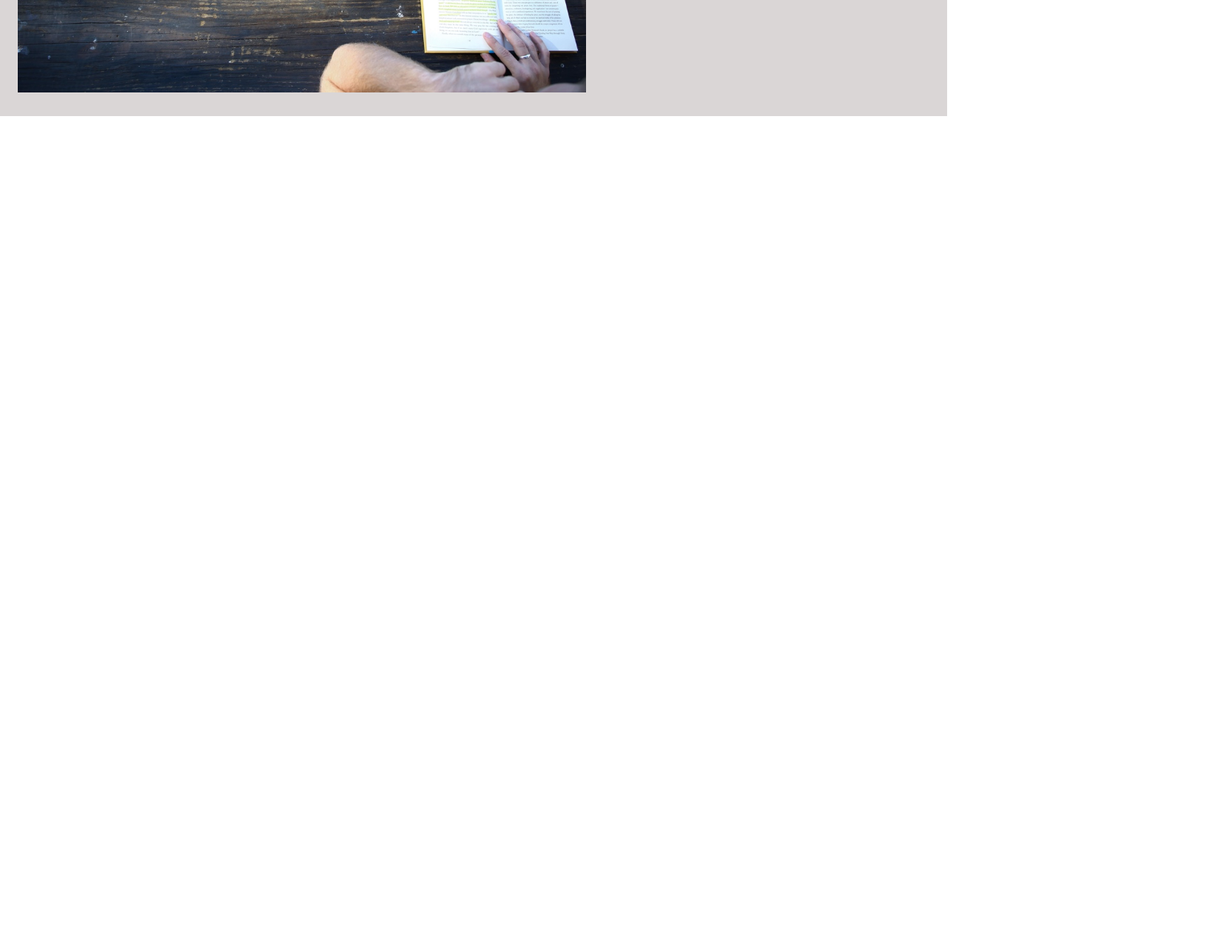
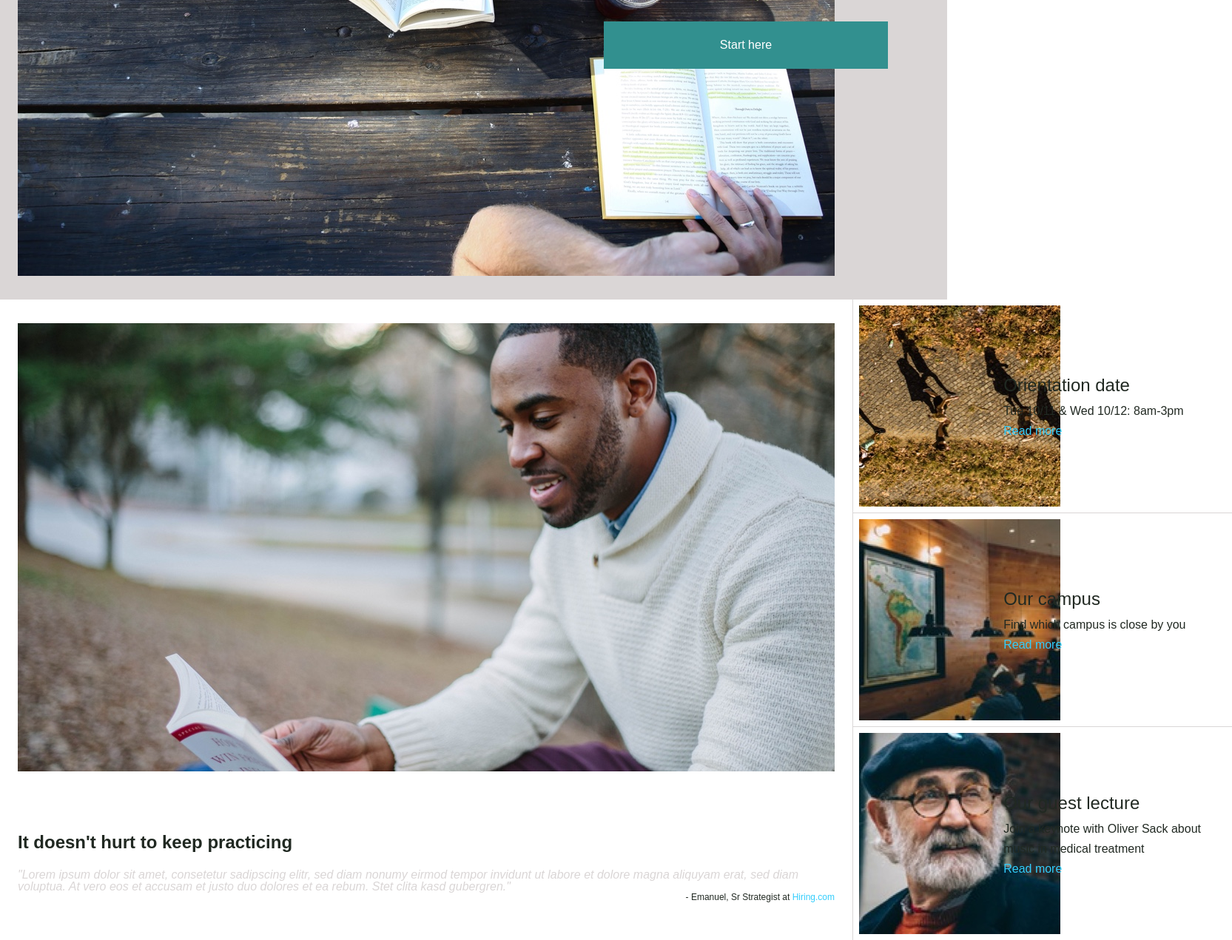
Before and after one commit to Pebesch/ColmarAcademy, a plain HTML site: page index.html in a window 1280 px wide. Shown: the part 539-1810 px from the top of the page at 74% size, 1665 px wide, since content can reach past the window. Before the commit the page ends 800 px from the top, so only its background shows below. Drawn offline with Linux system fonts and the light colour scheme.

Commit message:
Information section, minor flaws, overflow

```diff
--- a/index.html
+++ b/index.html
@@ -45,6 +45,58 @@
         </div>
       </div>
 
+      <!--Information section-->
+      <div class="information flex-container">
+
+        <!--Left panel-->
+        <div class="information-practice flex-container">
+          <div class="image-container">
+            <img src="./resources/images/information-main.jpg" alt="Man practicing">
+          </div>
+          <div class="information-practice-textcontent">
+            <h2>It doesn't hurt to keep practicing</h2>
+            <p class="quote light-grey-text">"Lorem ipsum dolor sit amet, consetetur sadipscing elitr, sed diam nonumy eirmod tempor invidunt ut labore et dolore magna aliquyam erat, sed diam voluptua. At vero eos et accusam et justo duo dolores et ea rebum. Stet clita kasd gubergren."</p>
+            <p class="cited">- Emanuel, Sr Strategist at <a href="#">Hiring.com</a></p>
+          </div>
+        </div>
+
+        <!--Right panel-->
+        <div class="information-thumbnails flex-container">
+
+          <div class="information-thumbnail flex-container">
+            <div class="thumbnail-image-container">
+              <img src="./resources/images/information-orientation.jpg" alt="Information days">
+            </div>
+            <div class="thumbnail-textcontent flex-container">
+              <h2>Orientation date</h2>
+              <p>Tue 10/11 & Wed 10/12: 8am-3pm</p>
+              <a href="#">Read more</a>
+            </div>
+          </div>
+
+          <div class="information-thumbnail flex-container">
+            <div class="thumbnail-image-container">
+              <img src="./resources/images/information-campus.jpg" alt="Campus">
+            </div>
+            <div class="thumbnail-textcontent flex-container">
+              <h2>Our campus</h2>
+              <p>Find which campus is close by you</p>
+              <a href="#">Read more</a>
+            </div>
+          </div>
+
+          <div class="information-thumbnail flex-container">
+            <div class="thumbnail-image-container">
+              <img src="./resources/images/information-guest-lecture.jpg" alt="Guest lectures">
+            </div>
+            <div class="thumbnail-textcontent flex-container">
+              <h2>Our guest lecture</h2>
+              <p>Join a keynote with Oliver Sack about music in medical treatment</p>
+              <a href="#">Read more</a>
+            </div>
+          </div>
+        </div>
+      </div>
     </div>
   </body>
 </html>
--- a/resources/css/style.css
+++ b/resources/css/style.css
@@ -3,7 +3,7 @@ html{
   font-size: 16px;
   line-height: 1.4;
   font-family: Arial, sans-serif;
-  color: #DAD6D6;
+  color: #212922;
 }
 
 h1{
@@ -106,8 +106,7 @@ a:hover{
   max-width: 60%;
 }
 
-.jumbotron img{
-  width: 100%;
+.jumbotron img, .information-practice img{
   height: auto;
   display: block;
   padding: 2rem 1.5rem;
@@ -129,6 +128,65 @@ a:hover{
   margin-bottom: 2rem;
 }
 
+/* Information section */
+
+.information{
+  width: 100%;
+  flex-flow: row;
+}
+
+.information-practice{
+  flex-flow: wrap;
+}
+
+.information-practice-textcontent{
+  padding: 0 1.5rem;
+}
+
+.information-practice-textcontent h2{
+  font-weight: bold;
+  margin-bottom: 1.5rem;
+}
+
+.information-thumbnails{
+  min-width: 40%;
+  flex-flow: column wrap;
+  border-left: 1px solid #DAD6D6;
+}
+
+.information-thumbnail{
+  border-bottom: 1px solid #DAD6D6;
+  flex-flow: row nowrap;
+}
+
+.information-thumbnail:last-child{
+  border-bottom: none;
+}
+
+.thumbnail-image-container{
+  max-width: 35%;
+}
+
+.thumbnail-image-container img{
+  height: auto;
+  display: block;
+}
+
+.thumbnail-textcontent{
+  width: 65%;
+  flex-flow: column wrap;
+  margin: auto 0;
+  line-height: 1.7;
+}
+
+.thumbnail-image-container, .thumbnail-textcontent{
+  padding: .5rem;
+}
+
+.information-thumbnail:hover{
+  background-color: #DAD6D6;
+}
+
 /* General elements */
 .button{
   display: inline-block;
@@ -141,6 +199,15 @@ a:hover{
 .button:hover{
   color: white;
   background-color: #246867;
+}
+
+.quote{
+  font-style: italic;
+}
+
+.cited{
+  text-align: right;
+  font-size: .75rem;
 }
 
 /* Colors */
```
